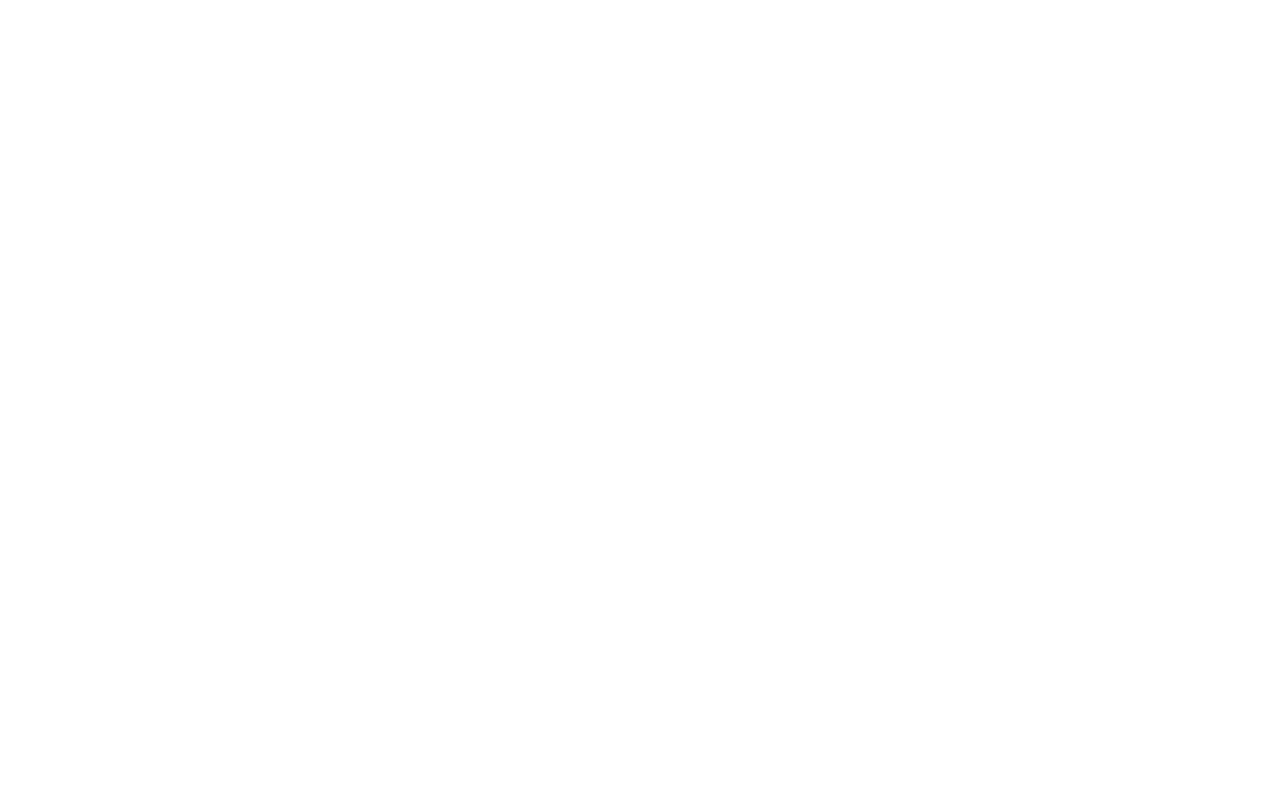
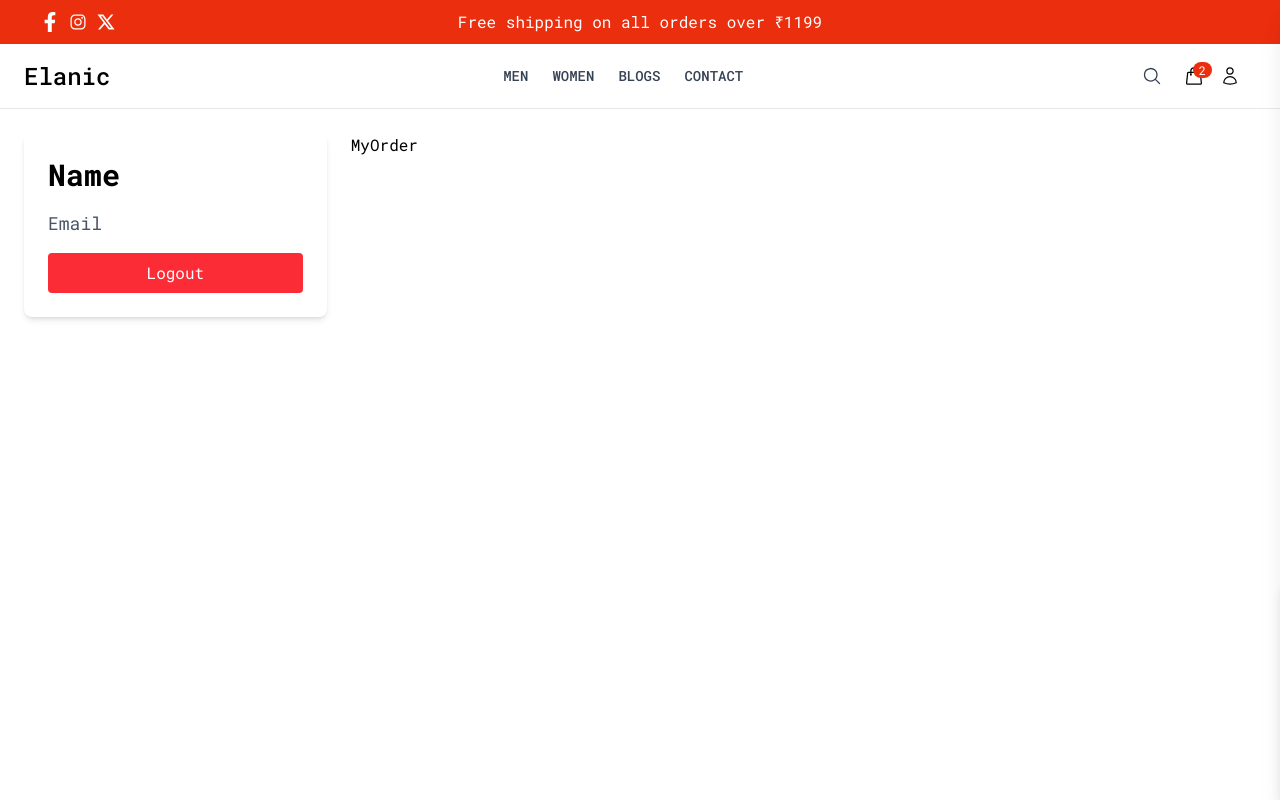
Before and after one commit to suryssss/Elanic, a React (Vite) app in the folder frontend/: page /profile in a window 1280 px wide. Before the commit this address had no page. Shown: the top 800 px of the page. Built offline with nearby package versions, Linux system fonts and the light colour scheme.

Commit message:
frontend

```diff
--- a/frontend/src/App.jsx
+++ b/frontend/src/App.jsx
@@ -6,6 +6,7 @@
 import { Toaster } from "sonner"
 import Login from "./components/pages/Login"
 import Register from "./components/pages/Register"
+import Profile from "./components/pages/Profile"
 
 function App() {
 
@@ -17,6 +18,7 @@
           <Route index element={<Home />} />
           <Route path="login" element={<Login />} />
           <Route path="register" element={<Register />} />
+          <Route path="profile" element={<Profile />}/>
         </Route>
       </Routes>
     </BrowserRouter>
--- /dev/null
+++ b/frontend/src/components/pages/MyOrder.jsx
@@ -0,0 +1,9 @@
+import React from 'react'
+
+const MyOrder = () => {
+  return (
+    <div>MyOrder</div>
+  )
+}
+
+export default MyOrder
--- a/frontend/src/components/pages/Profile.jsx
+++ b/frontend/src/components/pages/Profile.jsx
@@ -0,0 +1,25 @@
+import React from 'react'
+import MyOrder from './MyOrder'
+
+const Profile = () => {
+  return (
+    <div className='min-h-screen flex felx-col'>
+        <div className='flex-grow container mx-auto p-4 md:p-6'>
+            <div className='flex flex-col md:flex-row md:space-x-6 space-y-6 md:space-y-0'>
+                <div className='w-full md:w-1/3 lg:w-1/4 shadow-md rounded-lg p-6'>
+                    <h1 className='text-2xl md:text-3xl font-bold mb-4'>Name</h1>
+                    <p className='text-lg text-gray-600 mb-4'>Email</p>
+                    <button className='w-full bg-red-500 text-white py-2 px-4 rounded hover:bg-red-600 transition-colors'>Logout</button>
+                </div>
+                <div className='w-full md:w-2/3 lg:w-3/4'>
+                    <MyOrder/>
+                </div>
+            </div>
+
+        </div>
+
+    </div>
+  )
+}
+
+export default Profile
```
